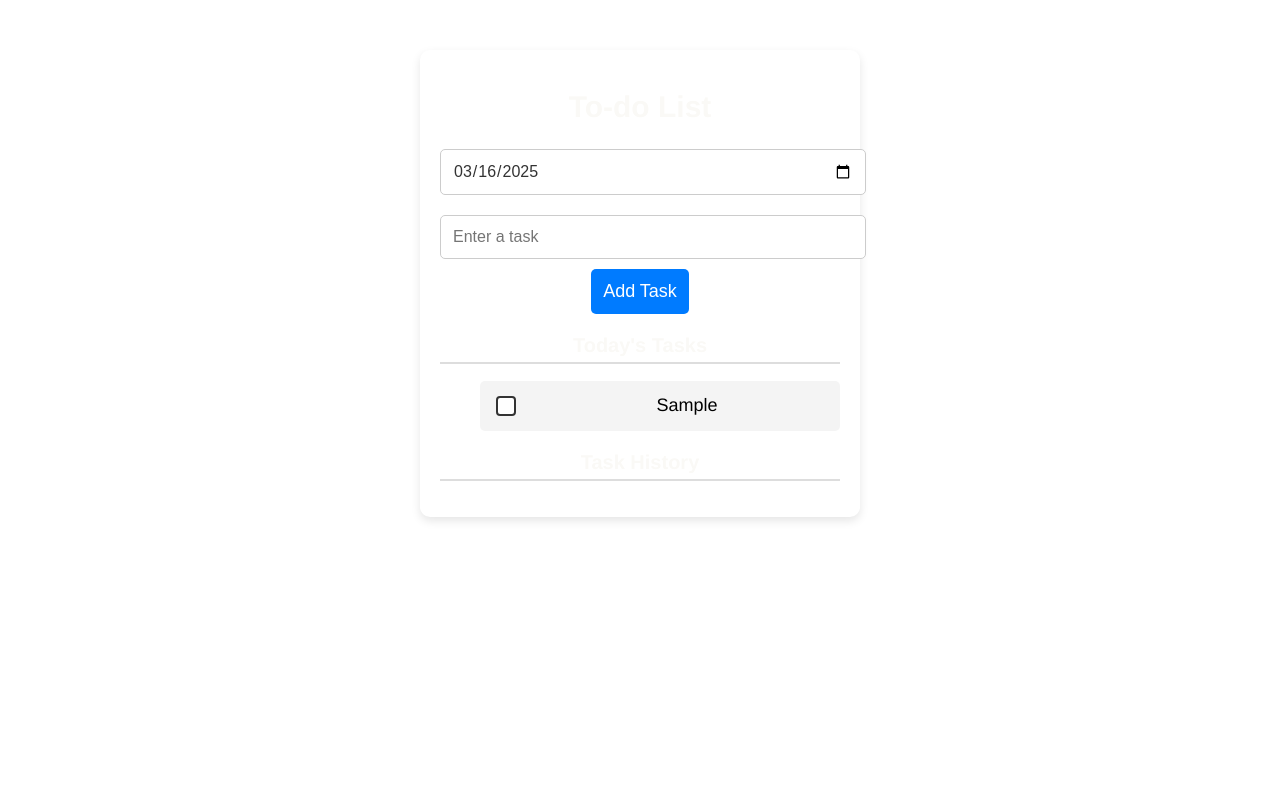
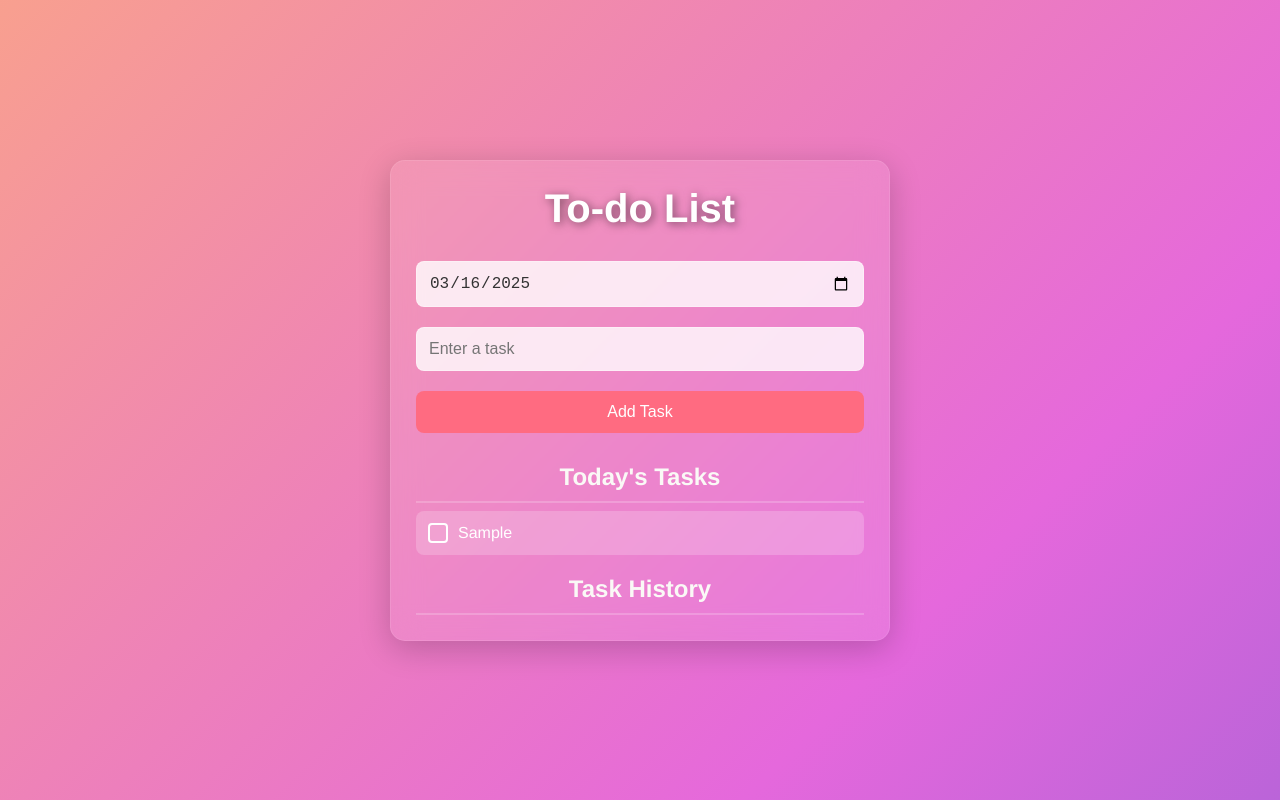
Before and after one commit to Priyanka1846/Simple-Task-planner, a plain HTML site: page index.html in a window 1280 px wide. Both pictures are taken after typing "Sample" into the empty fields and a click on the button "Add Task". Drawn offline with Linux system fonts and the light colour scheme.

Commit message:
Update style.css

```diff
--- a/style.css
+++ b/style.css
@@ -1,170 +1,157 @@
+/* General Reset */
+* {
+    margin: 0;
+    padding: 0;
+    box-sizing: border-box;
+}
+
+/* Body Styles */
 body {
     font-family: 'Franklin Gothic Medium', 'Arial Narrow', Arial, sans-serif;
     text-align: center;
-    background-color: linear-gradient(-45deg, #4158D0, #e568dc,#ffb374, #ef5f5f, #d840b6);
+    background: linear-gradient(-45deg, #4158D0, #e568dc, #ffb374, #ef5f5f, #d840b6);
     background-size: 400% 400%;
     animation: gradient 15s ease infinite;
-    margin: 20px;
+    margin: 0;
+    min-height: 100vh;
+    display: flex;
+    justify-content: center;
+    align-items: center;
+    padding: 20px;
 }
 
-.container {
-    max-width: 400px;
-    margin: 50px auto;
-    background-color: linear-gradient(-45deg, #4158D0, #e568dc,#ffb374, #ef5f5f, #d840b6);
-    background-size: 400% 400%;
-    animation: gradient 15s ease infinite;
-    padding: 20px;
-    border-radius: 10px;
-    box-shadow: 0 4px 10px rgba(0, 0, 0, 0.1);
+/* Gradient Animation */
+@keyframes gradient {
+    0% { background-position: 0% 50%; }
+    50% { background-position: 100% 50%; }
+    100% { background-position: 0% 50%; }
 }
 
+/* Container Styles */
+.container {
+    max-width: 500px;
+    width: 100%;
+    background: rgba(255, 255, 255, 0.1);
+    backdrop-filter: blur(15px);
+    border-radius: 15px;
+    padding: 25px;
+    box-shadow: 0 8px 32px rgba(0, 0, 0, 0.2);
+    border: 1px solid rgba(255, 255, 255, 0.1);
+}
+
+/* Heading Styles */
 h1 {
-    font-size: 30px;
+    font-size: 2.5rem;
     font-weight: bold;
-    color: #faf9f6;
-    margin-bottom: 15px;
+    color: #ffffff;
+    margin-bottom: 20px;
+    text-shadow: 2px 2px 10px rgba(0, 0, 0, 0.5);
 }
 
 h2 {
-    font-size: 20px;
+    font-size: 1.5rem;
     color: #faf9f6;
     margin-top: 20px;
-    border-bottom: 2px solid #ddd;
-    padding-bottom: 5px;
+    border-bottom: 2px solid rgba(255, 255, 255, 0.2);
+    padding-bottom: 10px;
 }
 
-label {
-    font-size: 18px;
-    font-weight: bold;
-    color: #faf0f6;
-    display: block;
-    margin: 10px 0;
-}
-
-input[type="date"] {
-    font-family:Arial, Helvetica, sans-serif;
-    width: 100%;
-    padding: 12px;
-    margin: 10px 0;
-    border: 1px solid #ccc;
-    border-radius: 5px;
-    font-size: 16px;
-    color: #333;
-}
-
+/* Input and Button Styles */
+input[type="date"],
 input[type="text"] {
     width: 100%;
     padding: 12px;
     margin: 10px 0;
-    border: 1px solid #ccc;
-    border-radius: 5px;
-    font-size: 16px;
+    border: 1px solid rgba(255, 255, 255, 0.3);
+    border-radius: 8px;
+    font-size: 1rem;
     color: #333;
+    background: rgba(255, 255, 255, 0.8);
+    transition: all 0.3s ease;
+}
+
+input:focus {
+    border-color: #ffb374;
+    box-shadow: 0 0 10px rgba(255, 179, 116, 0.5);
+    outline: none;
 }
 
 button {
-    padding: 12px;
-    font-size: 18px;
-    background: #007bff;
+    padding: 12px 24px;
+    font-size: 1rem;
+    background: #ff6b81;
     color: white;
     border: none;
-    border-radius: 5px;
+    border-radius: 8px;
     cursor: pointer;
-    transition: 0.3s;
+    transition: background 0.3s ease;
+    width: 100%;
+    margin: 10px 0;
 }
 
 button:hover {
-    background: #0056b3;
+    background: #ff3b61;
 }
 
+/* Task List Styles */
 #task-list,
 #task-history {
     list-style: none;
-    padding: 20;
-    text-align: left;
-}
-
-.task-options {
-    position: absolute;
-    background: white;
-    border: 1px solid #ccc;
-    padding: 5px;
-    border-radius: 5px;
-    display: flex;
-    gap: 10px;
-    box-shadow: 0 2px 5px rgba(134, 15, 15, 0.2);
-}
-
-.option-btn {
-    font-size: 18px;
-    cursor: pointer;
-    padding: 5px;
-    border-radius: 4px;
-    user-select: none;
-    transition: 0.3s;
-}
-
-.check-btn {
-    color: green;
-}
-
-.check-btn:hover {
-    background: lightgreen;
-}
-
-.cross-btn {
-    color: red;
-}
-
-.cross-btn:hover {
-    background: lightcoral;
+    padding: 0;
+    text-align: center;
+    margin: 0 auto;
+    width: 100%;
 }
 
 .task-item {
-    font-family: 'Franklin Gothic Medium', 'Arial Narrow', Arial, sans-serif;
     display: flex;
     align-items: center;
-    justify-content: space-between;
-    background: #f4f4f4;
+    background: rgba(255, 255, 255, 0.2);
     padding: 12px;
-    margin: 5px 0;
-    border-radius: 5px;
-    font-size: 18px;
-    font: 300;
+    margin: 8px 0;
+    border-radius: 8px;
+    font-size: 1rem;
+    color: #fff;
+    transition: background 0.3s ease;
+    width: 100%;
+}
+
+.task-item:hover {
+    background: rgba(255, 255, 255, 0.3);
+}
+.task-item span{
+    flex: 1;
+    text-align: center;
 }
 
 .task-item input[type="checkbox"] {
     width: 20px;
     height: 20px;
-    margin-right: 30px;
+    margin-right: 10px;
     cursor: pointer;
     appearance: none;
-    border: 2px solid #333;
+    border: 2px solid #fff;
     border-radius: 4px;
-    display: inline-block;
+    background: transparent;
     position: relative;
-    background-color: white;
-    justify-content: center;
 }
 
-.task-item.task-done input[type="checkbox"]:checked {
-    border-color: green;
-    background-color: white;
+.task-item input[type="checkbox"]:checked {
+    border-color: #74bb77;
+    background: #74bb77;
 }
 
-.task-item.task-done input[type="checkbox"]:checked::after {
+.task-item input[type="checkbox"]:checked::after {
     content: "✔";
-    font-size: 16px;
+    font-size: 14px;
     position: absolute;
-    color: green;
+    color: #fff;
+    top: 50%;
+    left: 50%;
+    transform: translate(-50%, -50%);
 }
 
-/* Red Cross Inside Checkbox */
-.task-item.task-cross input[type="checkbox"]:checked {
-    border-color: red;
+.task-item input[type="checkbox"]:checked + span {
+    text-decoration: line-through;
+    opacity: 0.7;
 }
-
-.task-item.task-cross input[type="checkbox"]:checked::after {
-    content: "❌";
-    color: red;
-}
```
